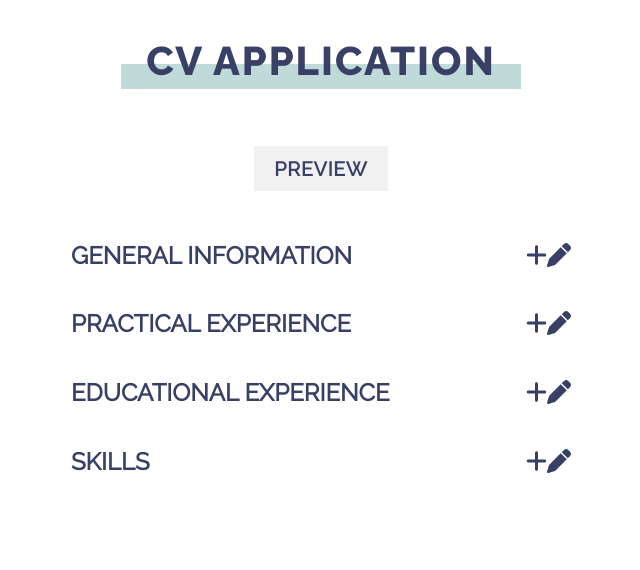
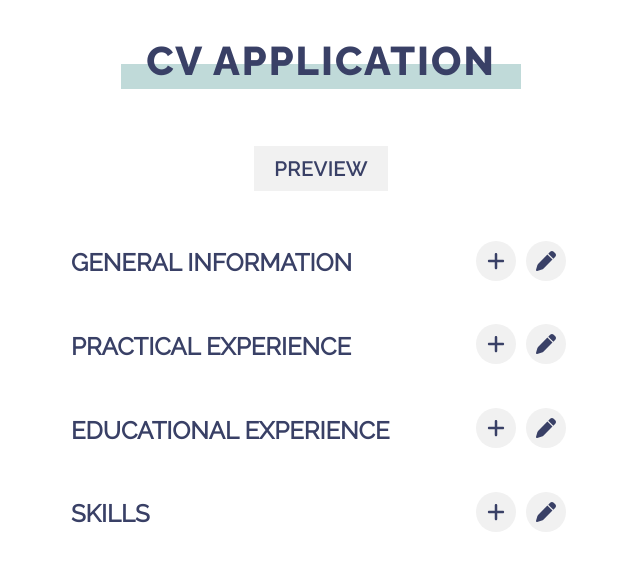
Before and after one commit to mooniiDev/cv-application, a React (Create React App) app: page / in a window 1280 px wide. Shown: the top 570 px of the page, without its empty margins (319-959 px from the left). Built offline with nearby package versions, Linux system fonts and the light colour scheme.

Commit message:
Update info titles and info buttons styling

```diff
--- a/src/components/EducationalExperience.js
+++ b/src/components/EducationalExperience.js
@@ -18,8 +18,8 @@ class EducationalExperience extends React.Component {
         <h2 className="info-title">
           <span>EDUCATIONAL EXPERIENCE</span>
           <span className="info-buttons">
-            <FontAwesomeIcon icon={faPlus} />
-            <FontAwesomeIcon icon={faPen} />
+            <FontAwesomeIcon icon={faPlus} className="fa-fw" />
+            <FontAwesomeIcon icon={faPen} className="fa-fw" />
           </span>
         </h2>
         <form className="hidden">
--- a/src/components/GeneralInformation.js
+++ b/src/components/GeneralInformation.js
@@ -18,8 +18,8 @@ class GeneralInformation extends React.Component {
         <h2 className="info-title">
           <span>GENERAL INFORMATION</span>
           <span className="info-buttons">
-            <FontAwesomeIcon icon={faPlus} />
-            <FontAwesomeIcon icon={faPen} />
+            <FontAwesomeIcon icon={faPlus} className="fa-fw" />
+            <FontAwesomeIcon icon={faPen} className="fa-fw" />
           </span>
         </h2>
         <form className="hidden">
--- a/src/components/PracticalExperience.js
+++ b/src/components/PracticalExperience.js
@@ -18,8 +18,8 @@ class PracticalExperience extends React.Component {
         <h2 className="info-title">
           <span>PRACTICAL EXPERIENCE</span>
           <span className="info-buttons">
-            <FontAwesomeIcon icon={faPlus} />
-            <FontAwesomeIcon icon={faPen} />
+            <FontAwesomeIcon icon={faPlus} className="fa-fw" />
+            <FontAwesomeIcon icon={faPen} className="fa-fw" />
           </span>
         </h2>
         <form className="hidden">
--- a/src/components/Skills.js
+++ b/src/components/Skills.js
@@ -18,8 +18,8 @@ class Skills extends React.Component {
         <h2 className="info-title">
           <span>SKILLS</span>
           <span className="info-buttons">
-            <FontAwesomeIcon icon={faPlus} />
-            <FontAwesomeIcon icon={faPen} />
+            <FontAwesomeIcon icon={faPlus} className="fa-fw" />
+            <FontAwesomeIcon icon={faPen} className="fa-fw" />
           </span>
         </h2>
         <form className="hidden">
--- a/src/styles/App.css
+++ b/src/styles/App.css
@@ -43,3 +43,17 @@
   justify-content: space-between;
   min-width: 500px;
 }
+
+.info-title span:first-child {
+  align-self: center;
+}
+
+.fa-plus,
+.fa-pen {
+  height: 20px;
+  margin: 0 5px;
+  padding: 10px;
+  background-color: var(--grey);
+  font-size: 1rem;
+  border-radius: 50%;
+}
```
